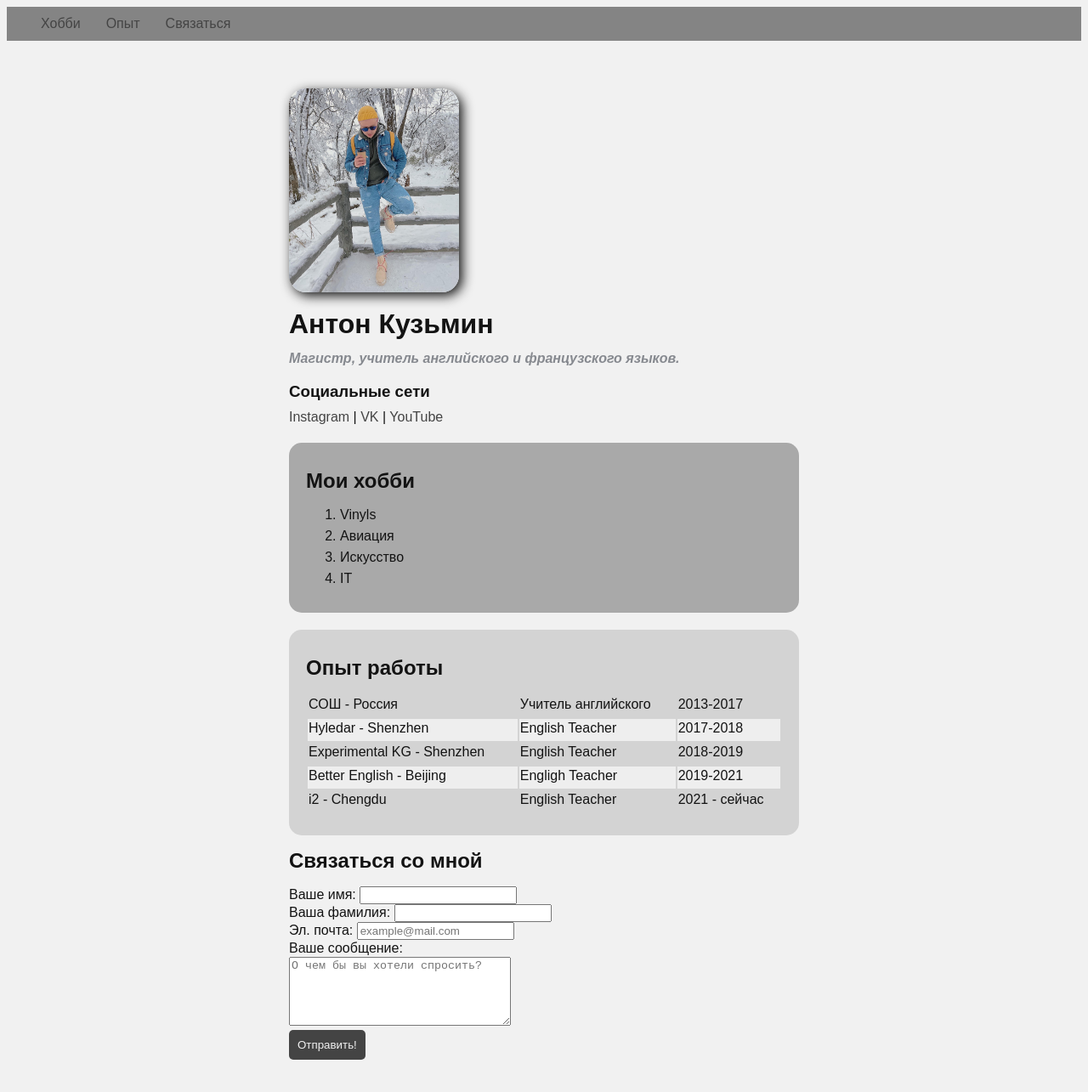
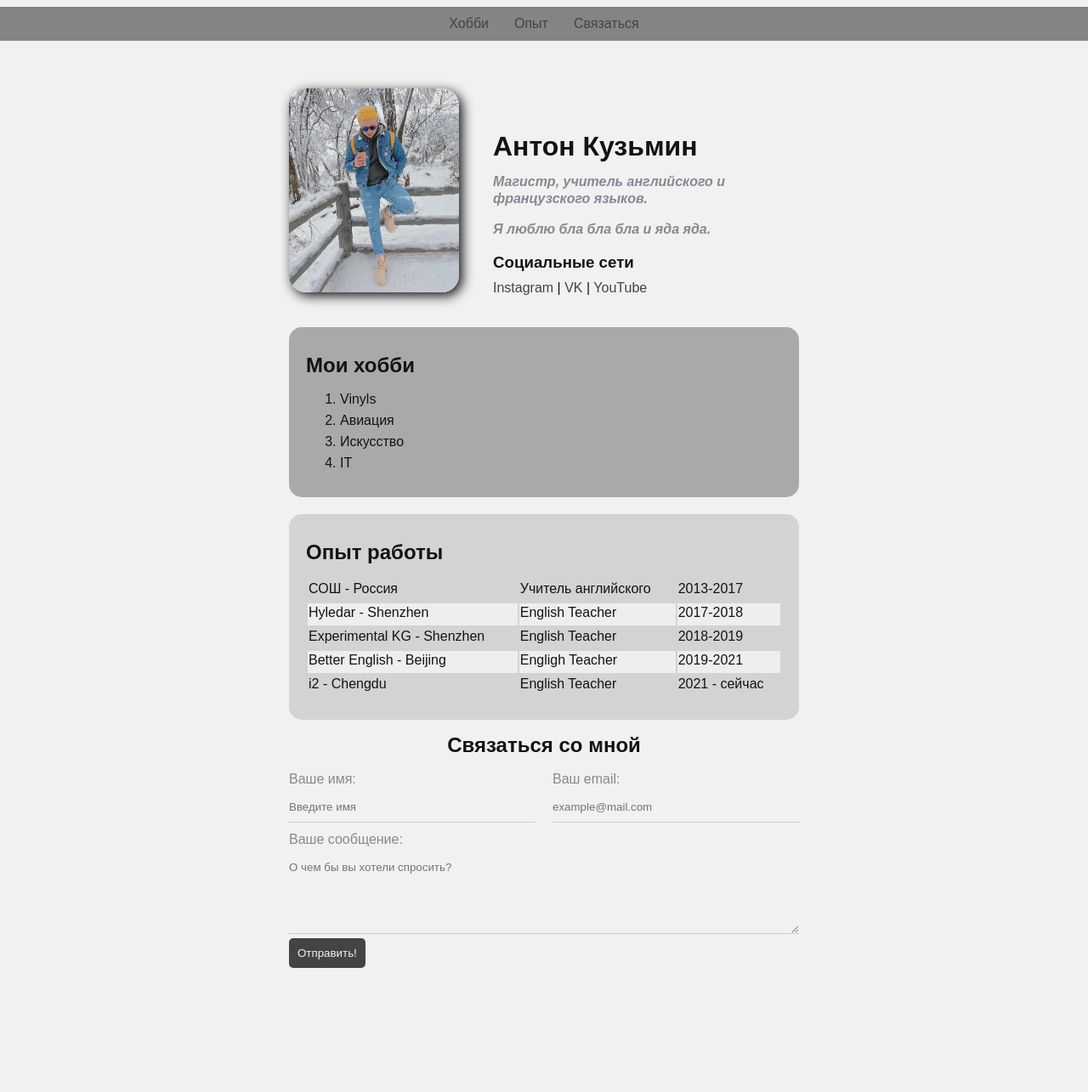
Before and after one commit to septober92/Resume-2, a plain HTML site: page index.html in a window 1280 px wide. Shown: the whole page at 85% size. After the commit the page ends 1177 px from the top, so only its background shows below. Drawn offline with Linux system fonts and the light colour scheme.

Commit message:
fixed styles

```diff
--- a/index.html
+++ b/index.html
@@ -27,6 +27,8 @@
         <div class="info-text">
         <h1>Антон Кузьмин</h1>
         <p><em><strong>Магистр</strong>, учитель английского и французского языков.</em></p>
+
+        <p>Я люблю бла бла бла и яда яда.</p>
 
         <h3>Социальные сети</h3>
 
@@ -91,22 +93,26 @@
     </div>
     </div>
 
-    <h2>Связаться со мной</h2>
-    <form action="" method="get">
-        <div>
+
+    <form action="/" method="get" class="form">
+        <h2>Связаться со мной</h2>
+
+        <div class="form-row">
+        <div class="form-group">
             <label for="fname">Ваше имя:</label>
-            <input type="text" name="fname" id="fname">
-            <br>
-            <label for="lname">Ваша фамилия:</label>
-            <input type="text" name="lname" id="lname">
-            <br>
-            <label for="email">Эл. почта:<label>
-                    <input type="email" name="email" id="email" placeholder="example@mail.com">
+            <input type="text" name="fname" id="fname" placeholder="Введите имя">
         </div>
 
-        <div>
+        <div class="form-group">
+            <label for="email">Ваш email:<label>
+            <input type="email" name="email" id="email" placeholder="example@mail.com">
+        </div>
+        </div>
+
+
+        <div class="form-group">
             <label for="message">Ваше сообщение:</label>
-            <br>
+
             <textarea name="message" id="message" cols="30" rows="5"
                 placeholder="О чем бы вы хотели спросить?"></textarea>
         </div>
--- a/styles.css
+++ b/styles.css
@@ -9,10 +9,46 @@ body {
   color: rgb(19, 19, 19);
 }
 
+.navbar {
+  position: fixed;
+  left: 0;
+  height: 40px;
+  width: 100%;
+  background: rgb(132, 132, 132);
+  margin-bottom: 10px;
+  display: flex;
+  justify-content: center;
+}
+
+.navbar ul {
+  list-style: none;
+  margin: 0;
+  padding: 0;
+  display: flex;
+  padding: 0 30px;
+}
+
+.navbar ul li {
+  margin-right: 10px;
+  padding: 10px;
+}
+
+.navbar ul li:hover {
+  background: hotpink;
+}
+
+.navbar ul li:last-child {
+  margin-right: 0;
+}
+
+.navbar ul li:first-child {
+  margin-left: 0;
+}
+
 .container {
   max-width: 600px;
   margin: auto;
-  padding-top: 30px;
+  padding-top: 80px;
   padding-bottom: 30px;
 }
 
@@ -24,6 +60,20 @@ body {
 
 .info {
   margin-bottom: 20px;
+  display: flex;
+}
+
+@media (max-width: 650px) {
+  .info {
+    font-size: 14px;
+    text-align: center;
+    display: block;
+  }
+}
+
+.info-text {
+  margin-left: 40px;
+  margin-top: 53px;
 }
 
 .info-text p {
@@ -120,32 +170,53 @@ a:active {
   background: hotpink;
 }
 
-.navbar {
-  background: rgb(132, 132, 132);
-  margin-bottom: 10px;
+.form h2 {
+  text-align: center;
 }
 
-.navbar ul {
-  list-style: none;
-  margin: 0;
-  padding: 0;
+.form-row {
+  margin-bottom: 10px;
   display: flex;
-  padding: 0 30px;
 }
 
-.navbar ul li {
-  margin-right: 10px;
-  padding: 10px;
+.form-row .form-group {
+  margin-right: 20px;
+  width: 50%;
+  /* display: inline-block; */
+  /* width: calc(50% - 20px); */
 }
 
-.navbar ul li:hover {
-  background: hotpink;
-}
-
-.navbar ul li:last-child {
+.form-row .form-group:last-child {
   margin-right: 0;
 }
 
-.navbar ul li:first-child {
-  margin-left: 0;
+@media (max-width: 650px) {
+  .form-row {
+    display: block;
+  }
+
+  .form-row .form-group {
+    width: 100%;
+    margin-right: 0;
+    margin-bottom: 20px;
+  }
 }
+
+.form-group label {
+  display: block;
+  font-size: 16px;
+  color: #86898f;
+}
+
+.form-group input,
+.form-group textarea {
+  width: 100%;
+  box-sizing: border-box;
+  border: none;
+  background: transparent;
+  border-bottom: 1px solid #ccc;
+  color: #000;
+  padding: 15px 0 10px;
+  outline: none;
+  font-family: inherit;
+}
```
